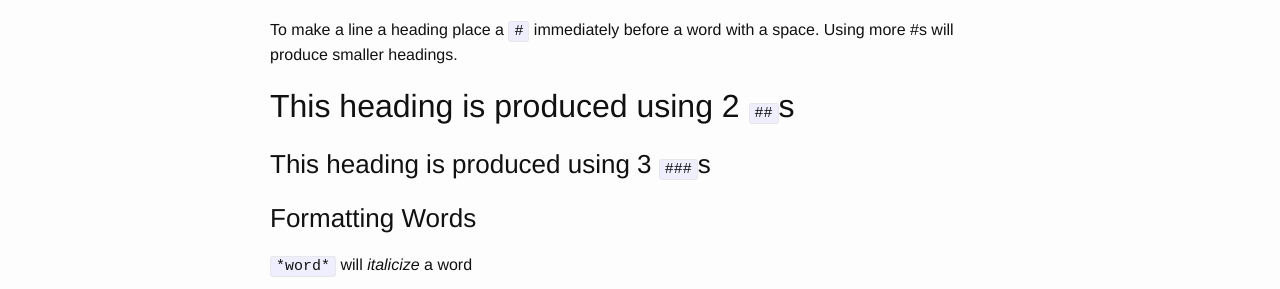
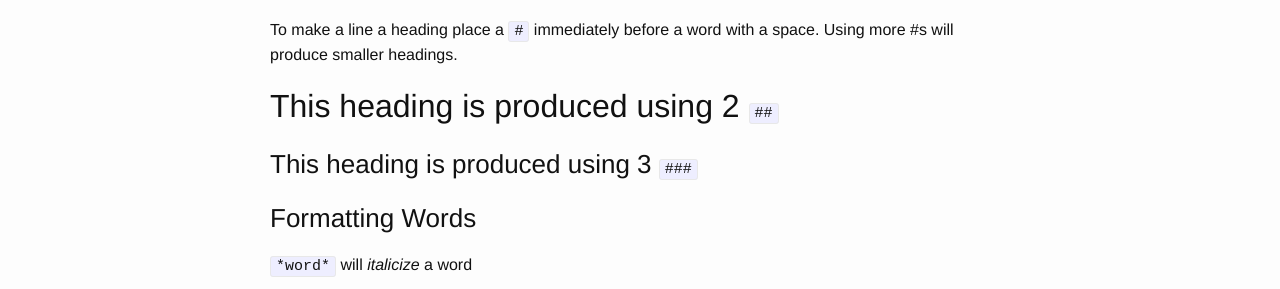
Before and after one commit to collinjennings/techofself, a Jekyll site: the page built from markdownSheet.md, in a window 1280 px wide and 900 px high. Shown: the part 408-697 px from the top of the window. Built offline with Jekyll 4.4.1, drawn with Linux system fonts in a browser that asks for light colours.

Commit message:
delete Ss

```diff
--- a/markdownSheet.md
+++ b/markdownSheet.md
@@ -11,9 +11,9 @@ Below is a cheatsheet for the most common markdown elements that you'll use. For
 ### Headings
 To make a line a heading place a `#` immediately before a word with a space. Using more #s will produce smaller headings.
 
-## This heading is produced using 2 `##`s
+## This heading is produced using 2 `##`
 
-### This heading is produced using 3 `###`s
+### This heading is produced using 3 `###`
 
 ### Formatting Words
 `*word*` will *italicize* a word
```
